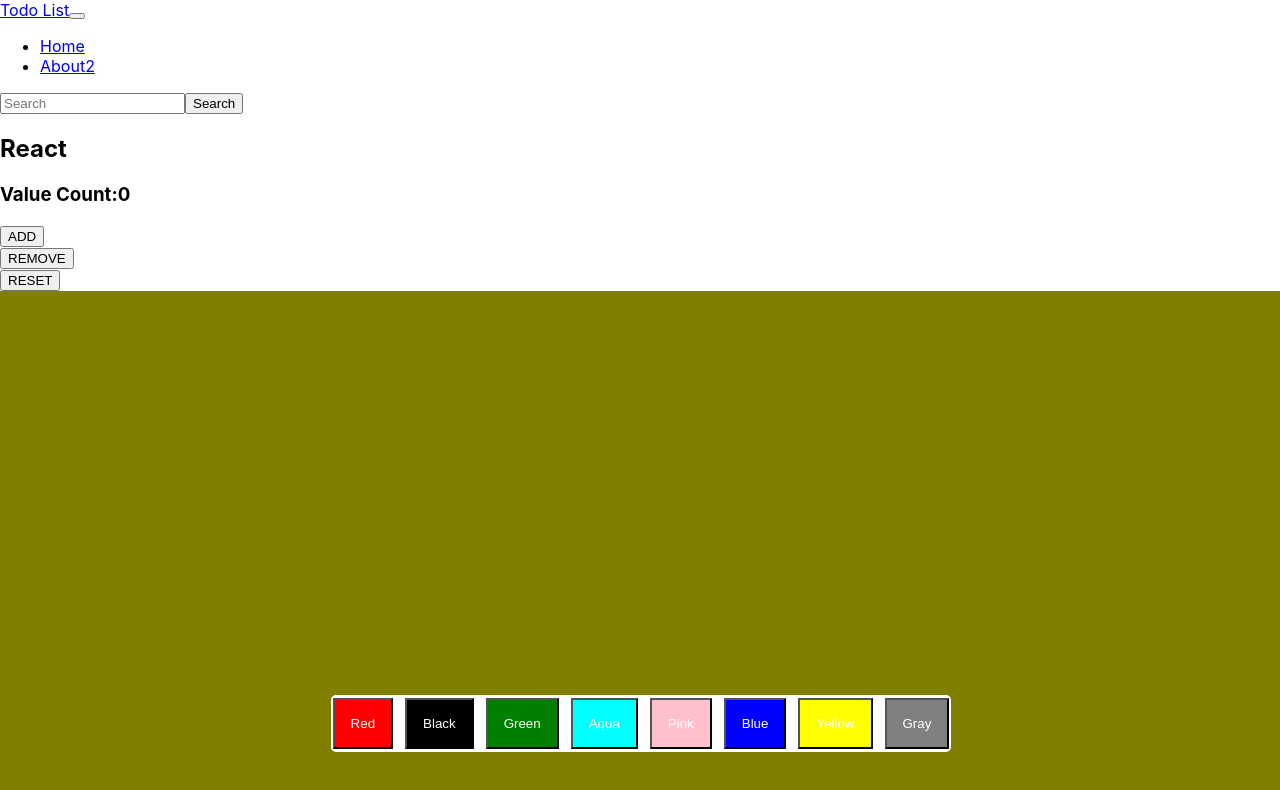
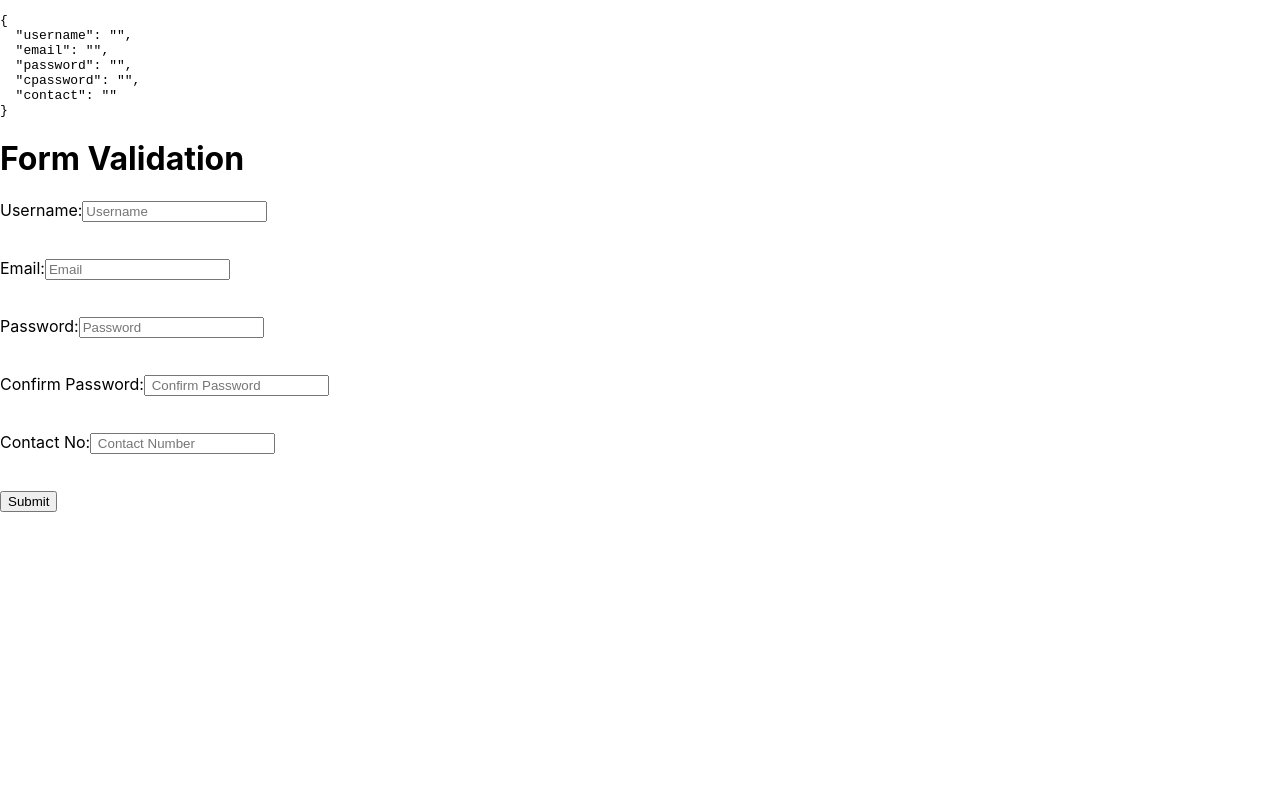
Before and after one commit to Shivamjain2204/React, a React (Create React App) app: page / in a window 1280 px wide. Shown: the top 790 px of the page. Built offline with nearby package versions, Linux system fonts and the light colour scheme; the HTML template or start-up script is replaced by a standard one.

Commit message:
Form Validation

```diff
--- a/src/App.js
+++ b/src/App.js
@@ -2,14 +2,16 @@ import Header from "./MyComponents/Header";
 // import Footer from "./MyComponents/Footer";
 import Count from "./MyComponents/Count"
 import BgChanger from "./MyComponents/bgChanger/BgChanger";
+import Form from "./MyComponents/formValidation/Form";
 
 function One(){
 
   return(
     <>
-    <Header about="About2"/>
+    {/* <Header about="About2"/>
     <Count/>
-    <BgChanger/>
+    <BgChanger/>   */}
+    <Form/>
     </>
   )
 }
--- /dev/null
+++ b/src/MyComponents/formValidation/Form.js
@@ -0,0 +1,104 @@
+import React, { useEffect, useState } from 'react'
+
+function Form(){
+  const initialValues = {username:"", email:"", password:"", cpassword:"", contact:""}
+
+  const [formValues, setFormValues] = useState(initialValues)
+  const [formErrors, setFormErrors] = useState({})
+  const [isSubmit,setIsSubmit] = useState(false)
+
+  function handleChange(e){
+    const {name,value} = e.target;
+    setFormValues({...formValues, [name]:value})
+    console.log(formValues);
+  }
+
+  function handleSubmit(e){
+    e.preventDefault()
+     setFormErrors(validateForm(formValues))
+     setIsSubmit(true)
+  }
+
+  useEffect(()=>{
+    console.log(formErrors);
+    if(Object.keys(formErrors).length === 0 && isSubmit){
+    }
+
+  },[formErrors])
+
+  function validateForm(values){
+    const errors = {};
+    const regex = /^[^\s@]+@[^\s@]+\.[^\s@]{2,}$/i;
+
+    if(!values.username){
+      errors.username = "Username is required"
+    }
+
+    if(!values.email){
+      errors.email = "Email is required!"
+    }else if(!regex.test(values.email)){
+      errors.email = "** Email is not valid"
+    }
+
+    if(!values.password){
+      errors.password = "Password is required!"
+    }else if(values.password.length <= 3){
+      errors.password = " ** Password is too short"
+    }
+
+    if(values.password !== values.cpassword){
+      errors.cpassword = " ** Password doesn't match"
+    }
+
+    if(values.contact.length !== 10){
+      errors.contact = " ** Contact must be 10 digit"
+    }
+
+    return errors;
+  }
+
+return(
+  <div>
+    {Object.keys(formErrors).length === 0 && isSubmit ? <div>SignUp Successfully!!</div> : <pre>{JSON.stringify(formValues,undefined, 2)}</pre>}
+
+    <h1>Form Validation</h1>
+    <form action="" onSubmit={handleSubmit}>
+      <div>
+        <label htmlFor="">Username:</label>
+        <input type="text" placeholder="Username" name="username" value={formValues.username} onChange={handleChange} /><br /><br />
+      </div>
+      <p>{formErrors.username}</p>
+
+      <div>
+        <label htmlFor="">Email:</label>
+        <input type="email" placeholder="Email" name="email" value={formValues.email} onChange={handleChange} /><br /><br />
+      </div>
+      <p>{formErrors.email}</p>
+
+
+      <div>
+        <label htmlFor="">Password:</label>
+        <input type="password" placeholder="Password" name="password" value={formValues.password} onChange={handleChange} /><br /><br />
+      <p>{formErrors.password}</p>
+      </div>
+
+      <div>
+        <label htmlFor="">Confirm Password:</label>
+        <input type="password" placeholder=" Confirm Password" name="cpassword" value={formValues.cpassword} onChange={handleChange} /><br /><br />
+      </div>
+      <p>{formErrors.cpassword}</p>
+
+      <div>
+        <label htmlFor="">Contact No:</label>
+        <input type="number" placeholder=" Contact Number" name="contact" value={formValues.contact} onChange={handleChange} /><br /><br />
+      </div>
+      <p>{formErrors.contact}</p>
+
+
+      <button>Submit</button>
+    </form>
+  </div>
+)
+}
+
+export default Form;
```
